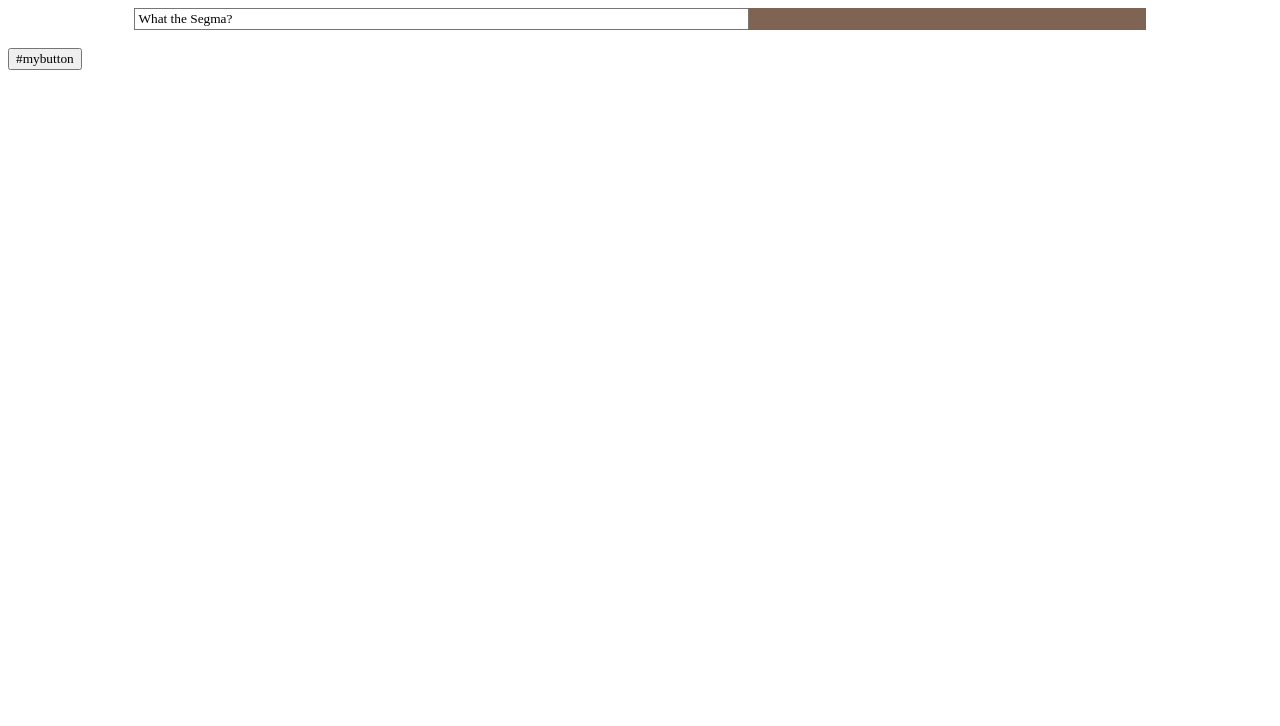
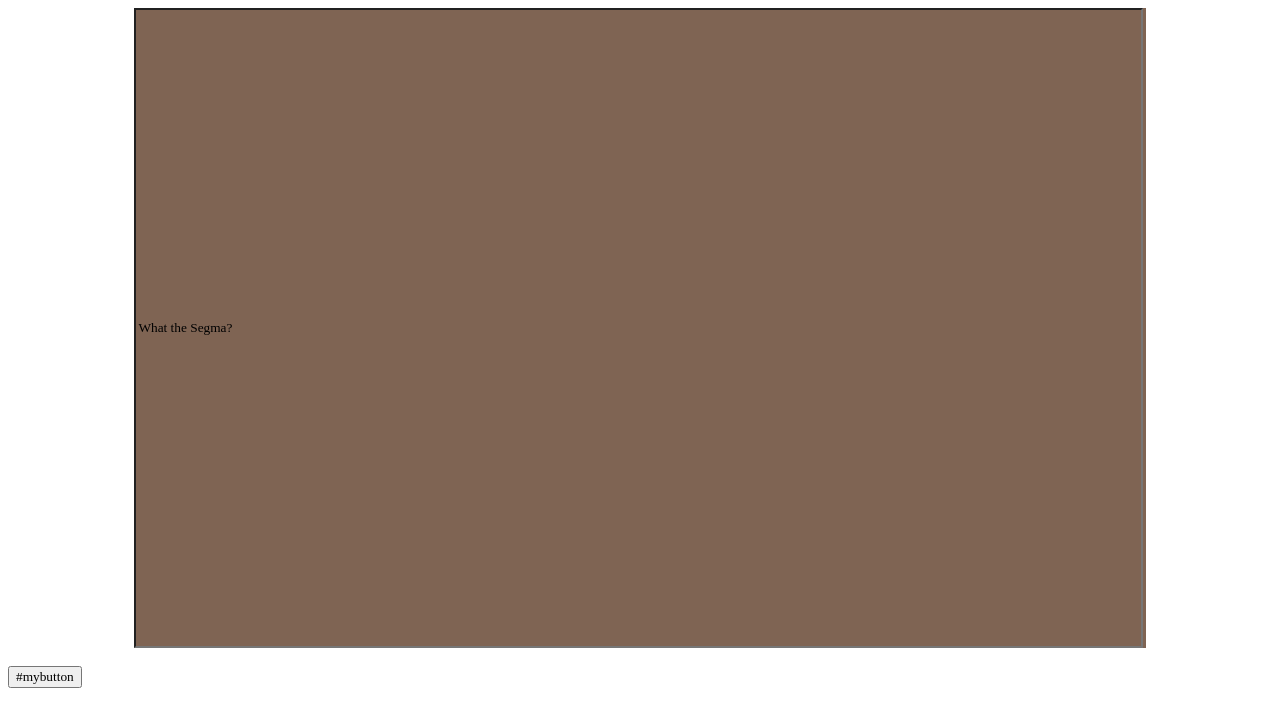
Before and after one commit to TheWelcomer/MorphSeg, a SvelteKit app in the folder frontend/: page /showcase in a window 1280 px wide. Shown: the top 726 px of the page. Built offline with nearby package versions, Linux system fonts and the light colour scheme; a web font is replaced by a local one.

Commit message:
cutting board input style

```diff
--- a/frontend/src/routes/showcase/CuttingBoard.svelte
+++ b/frontend/src/routes/showcase/CuttingBoard.svelte
@@ -11,7 +11,7 @@
 </script>
 
 <div id=cutting-board>
-<input value={input} />
+<input value={input} id=cutting-board-input/>
 </div>
 
 <style>
--- a/frontend/src/routes/showcase/style.css
+++ b/frontend/src/routes/showcase/style.css
@@ -7,12 +7,13 @@
 }
 #cutting-board {
     background-color: #7f6453;
-    height: 80%;
+    height: 80vh;
     width: 80%;
     margin: auto;
 }
-input {
-    height: 50%;
-    width: 60%;
+#cutting-board-input {
+    background-color: transparent;
+    height: 99%;
+    width: 99%;
     margin: auto;
 }
```
